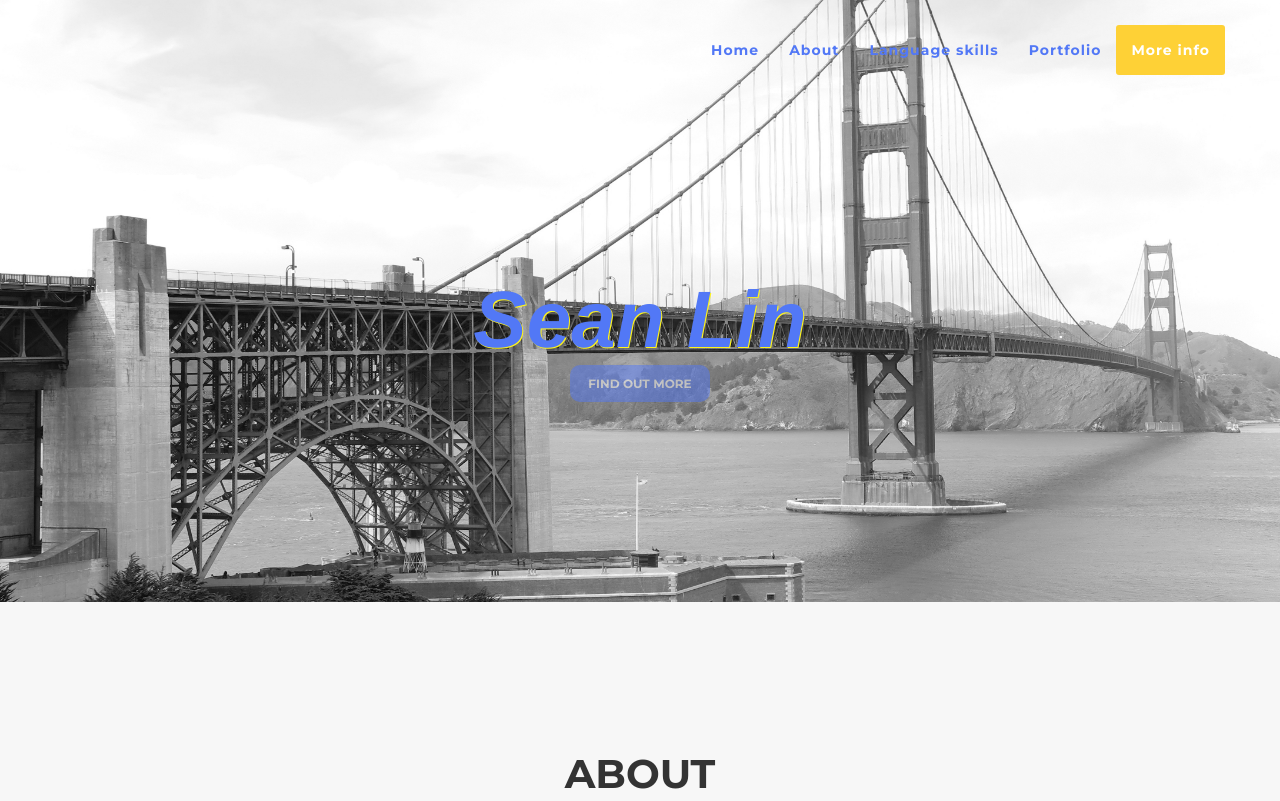
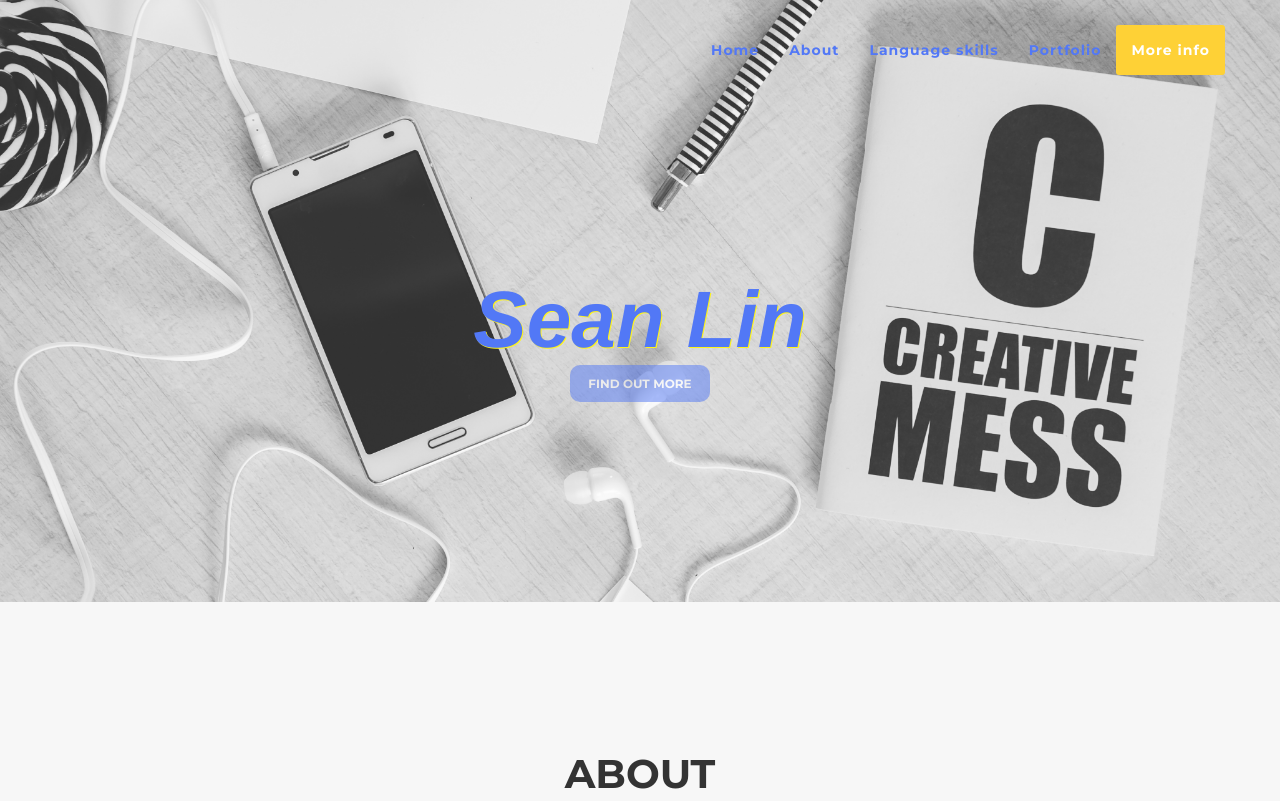
Before and after one commit to seanlin618/SeanWeb, a PHP site: page / in a window 1280 px wide. Shown: the top 801 px of the page. Run offline with PHP 8.4, Linux system fonts and the light colour scheme; some libraries are stand-ins or nearby versions; some web fonts are replaced.

Commit message:
update a fancy bg on header

```diff
--- a/css/agency.css
+++ b/css/agency.css
@@ -266,7 +266,7 @@
     text-align: center;
     color: #5278f6;
     background-attachment: scroll;
-    background-image: url(../img/header-bg.jpg);
+    background-image: url(../img/header-bg1.jpg);
     background-position: center center;
     background-repeat: none;
     -webkit-background-size: cover;
```
Also changed, not shown: img/header-bg1.jpg (added).
